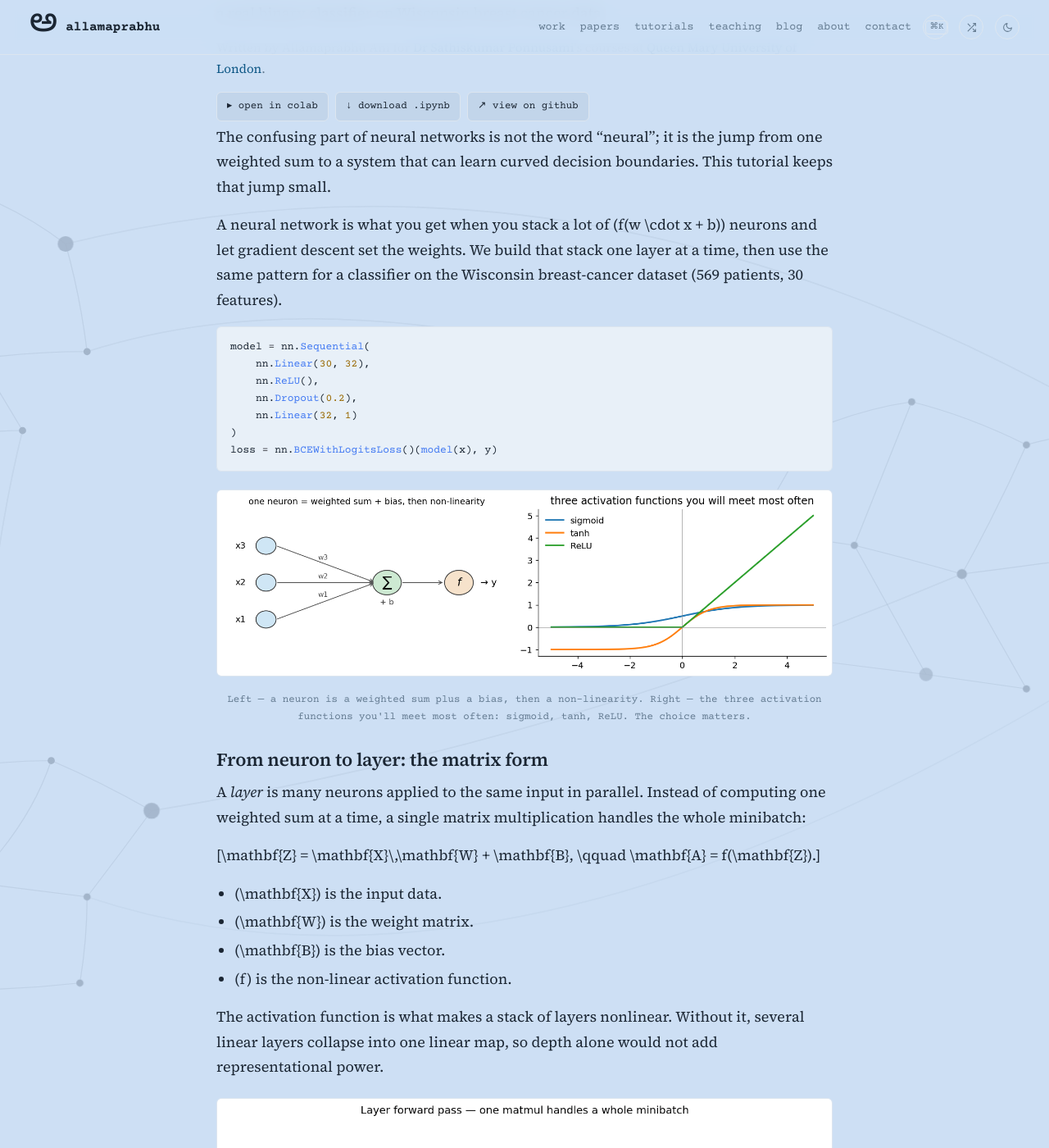
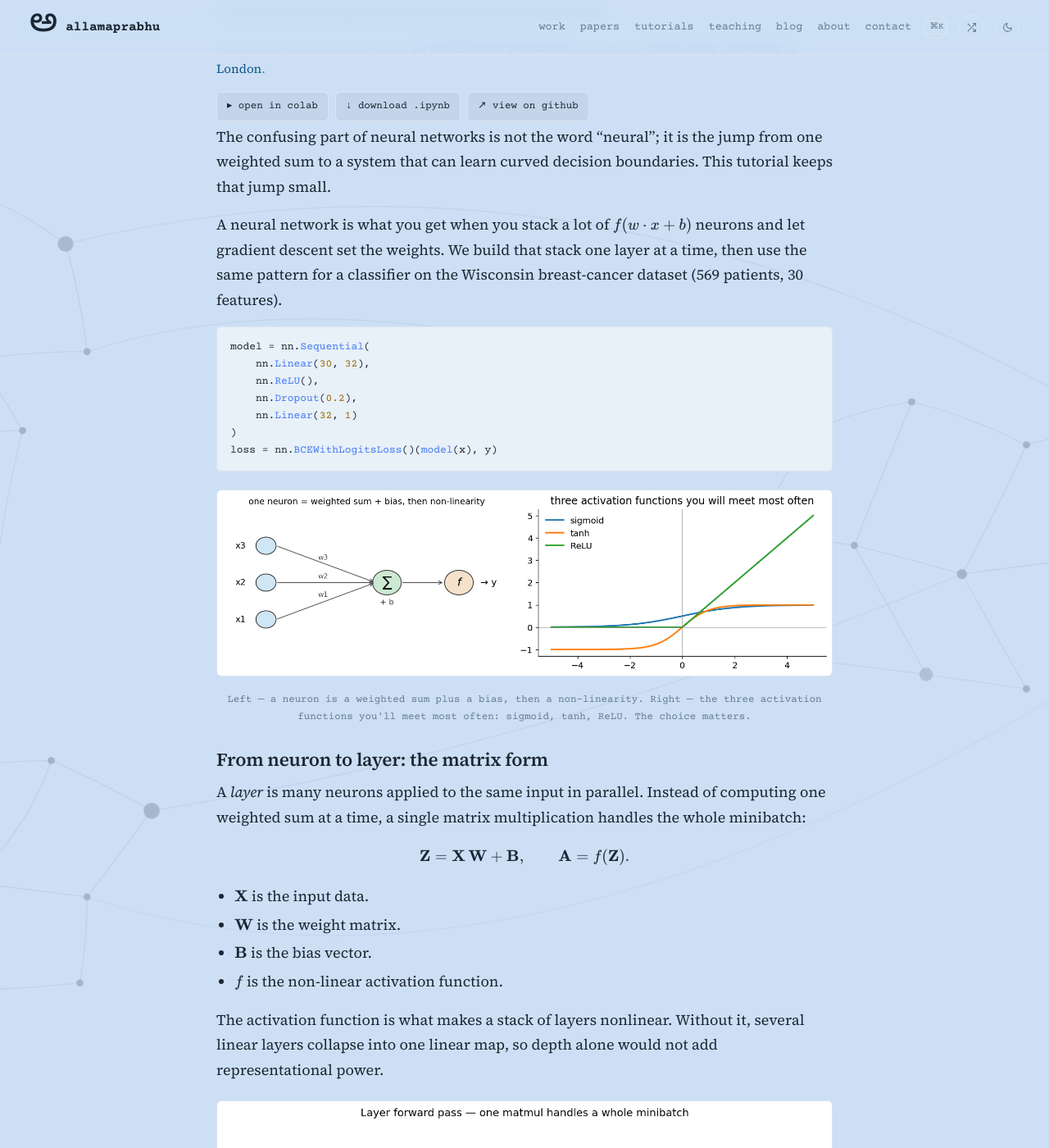
Before and after one commit to allamaprabhuani/allamaprabhuani.github.io, a Jekyll site: the page built from _tutorials/03-neural-networks-intro.md, in a window 1280 px wide and 1400 px high, scrolled down 287 px. Shown: the whole window at 82% size. Built offline with Jekyll 4.4.1, drawn with Linux system fonts in a browser that asks for light colours.

Commit message:
Fix LaTeX delimiters for Kramdown compatibility

```diff
--- a/_tutorials/03-neural-networks-intro.md
+++ b/_tutorials/03-neural-networks-intro.md
@@ -28,7 +28,7 @@ The confusing part of neural networks is not the word "neural"; it is
 the jump from one weighted sum to a system that can learn curved
 decision boundaries. This tutorial keeps that jump small.
 
-A neural network is what you get when you stack a lot of \(f(w \cdot x + b)\)
+A neural network is what you get when you stack a lot of $$f(w \cdot x + b)$$
 neurons and let gradient descent set the weights. We build that stack
 one layer at a time, then use the same pattern for a classifier on the
 Wisconsin breast-cancer dataset (569 patients, 30 features).
@@ -55,12 +55,12 @@ A *layer* is many neurons applied to the same input in parallel. Instead of
 computing one weighted sum at a time, a single matrix multiplication handles
 the whole minibatch:
 
-\[\mathbf{Z} = \mathbf{X}\,\mathbf{W} + \mathbf{B}, \qquad \mathbf{A} = f(\mathbf{Z}).\]
+$$ \mathbf{Z} = \mathbf{X}\,\mathbf{W} + \mathbf{B}, \qquad \mathbf{A} = f(\mathbf{Z}). $$
 
-- \(\mathbf{X}\) is the input data.
-- \(\mathbf{W}\) is the weight matrix.
-- \(\mathbf{B}\) is the bias vector.
-- \(f\) is the non-linear activation function.
+- $$\mathbf{X}$$ is the input data.
+- $$\mathbf{W}$$ is the weight matrix.
+- $$\mathbf{B}$$ is the bias vector.
+- $$f$$ is the non-linear activation function.
 
 The activation function is what makes a stack of layers nonlinear. Without
 it, several linear layers collapse into one linear map, so depth alone would
```
Also changed, not shown: _tutorials/01-ml-training-basics.md (+9 -9 lines), _tutorials/04-cnns.md (+2 -2 lines), _tutorials/05-pinns.md (+10 -10 lines).
